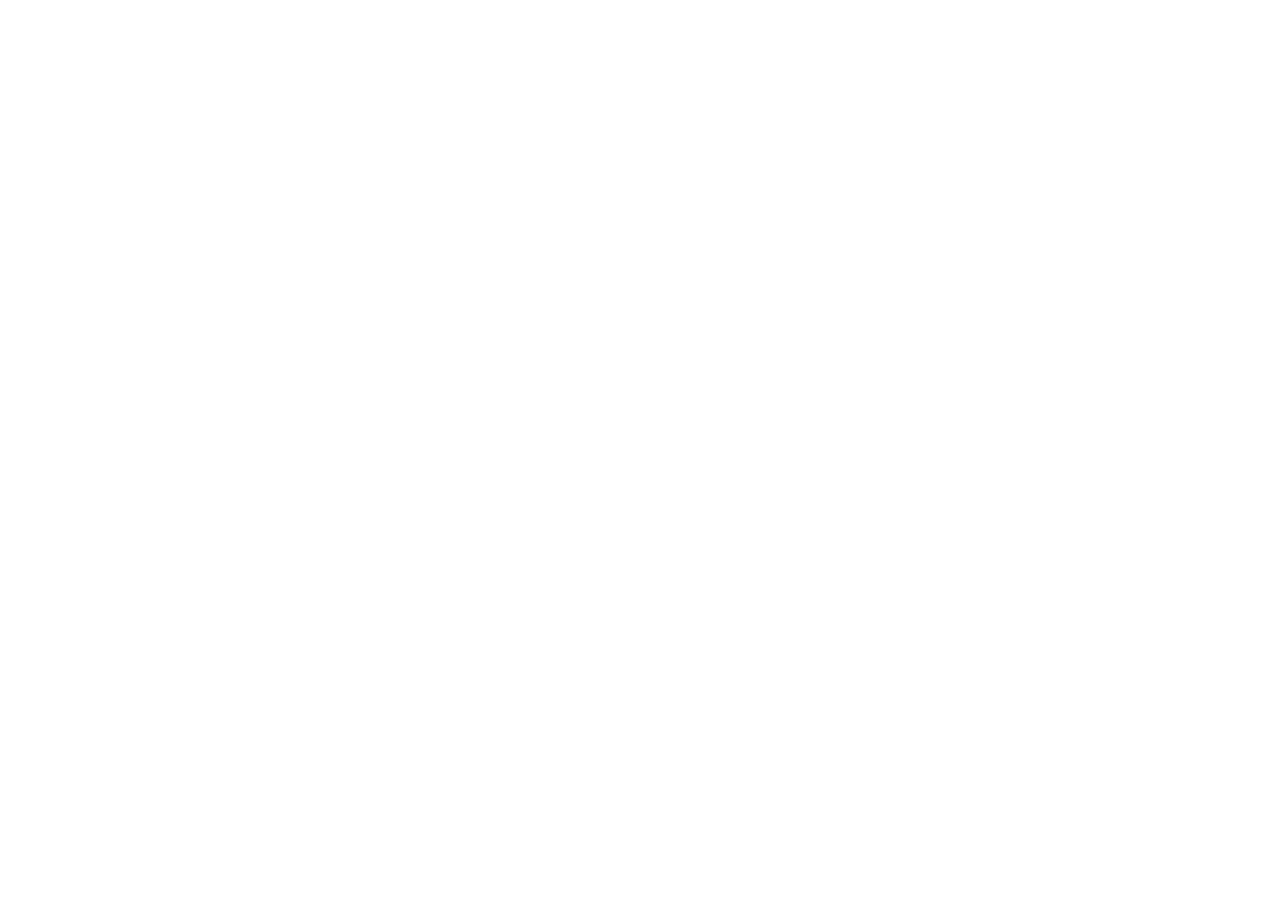
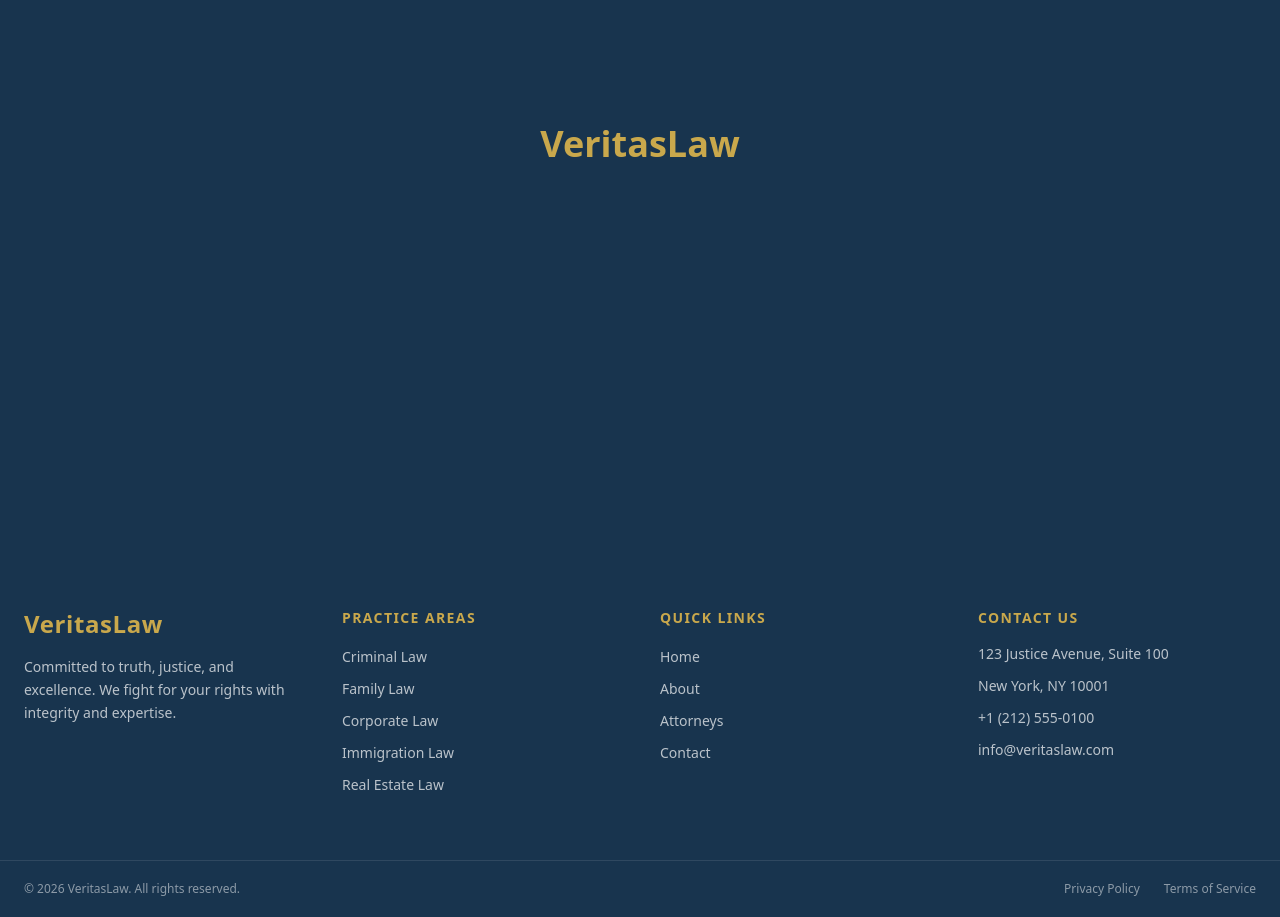
Before and after one commit to mihahaj-ul/veritas-law, a Next.js app: page / in a window 1280 px wide. Shown: the part 320-1237 px from the top of the page. Before the commit the page ends 800 px from the top, so only its background shows below. Built offline with nearby package versions, Linux system fonts and the light colour scheme.

Commit message:
add Footer component with practice areas, links and contact info

```diff
--- a/src/app/layout.tsx
+++ b/src/app/layout.tsx
@@ -1,17 +1,19 @@
-import Navbar from '@/components/layout/Navbar'
-import './globals.css'
+import Navbar from "@/components/layout/Navbar";
+import Footer from "@/components/layout/Footer";
+import "./globals.css";
 
 export default function RootLayout({
   children,
 }: {
-  children: React.ReactNode
+  children: React.ReactNode;
 }) {
   return (
     <html lang="en">
       <body>
         <Navbar />
-        {children}
+        <main>{children}</main>
+        <Footer />
       </body>
     </html>
-  )
+  );
 }
--- a/src/app/page.tsx
+++ b/src/app/page.tsx
@@ -1,7 +1,7 @@
 export default function Home() {
   return (
-    <main>
-      <h1>VeritasLaw</h1>
-    </main>
-  )
+    <div className="bg-navy min-h-screen flex items-center justify-center">
+      <h1 className="text-gold text-4xl font-bold">VeritasLaw</h1>
+    </div>
+  );
 }
--- a/src/components/layout/Footer.tsx
+++ b/src/components/layout/Footer.tsx
@@ -1,3 +1,124 @@
-export default function page() {
-  return <div></div>
+import Link from "next/link";
+
+const practiceAreas = [
+  "Criminal Law",
+  "Family Law",
+  "Corporate Law",
+  "Immigration Law",
+  "Real Estate Law",
+];
+
+const quickLinks = [
+  { label: "Home", href: "/" },
+  { label: "About", href: "/about" },
+  { label: "Attorneys", href: "/attorneys" },
+  { label: "Contact", href: "/contact" },
+];
+
+export default function Footer() {
+  return (
+    <footer className="bg-navy text-white">
+      {/* Main Footer */}
+      <div className="max-w-7xl mx-auto px-6 py-16 grid grid-cols-1 md:grid-cols-4 gap-10">
+        {/* Brand Column */}
+        <div className="md:col-span-1">
+          <h2 className="text-gold text-2xl font-bold tracking-wide mb-4">
+            VeritasLaw
+          </h2>
+          <p className="text-sm text-white/70 leading-relaxed">
+            Committed to truth, justice, and excellence. We fight for your
+            rights with integrity and expertise.
+          </p>
+        </div>
+
+        {/* Practice Areas */}
+        <div>
+          <h3 className="text-gold text-sm font-semibold uppercase tracking-widest mb-4">
+            Practice Areas
+          </h3>
+          <ul className="space-y-2">
+            {practiceAreas.map((area) => (
+              <li key={area}>
+                <Link
+                  href="/practice-areas"
+                  className="text-sm text-white/70 hover:text-gold transition-colors duration-200"
+                >
+                  {area}
+                </Link>
+              </li>
+            ))}
+          </ul>
+        </div>
+
+        {/* Quick Links */}
+        <div>
+          <h3 className="text-gold text-sm font-semibold uppercase tracking-widest mb-4">
+            Quick Links
+          </h3>
+          <ul className="space-y-2">
+            {quickLinks.map((link) => (
+              <li key={link.href}>
+                <Link
+                  href={link.href}
+                  className="text-sm text-white/70 hover:text-gold transition-colors duration-200"
+                >
+                  {link.label}
+                </Link>
+              </li>
+            ))}
+          </ul>
+        </div>
+
+        {/* Contact Info */}
+        <div>
+          <h3 className="text-gold text-sm font-semibold uppercase tracking-widest mb-4">
+            Contact Us
+          </h3>
+          <ul className="space-y-3 text-sm text-white/70">
+            <li>123 Justice Avenue, Suite 100</li>
+            <li>New York, NY 10001</li>
+            <li>
+              <a
+                href="tel:+12125550100"
+                className="hover:text-gold transition-colors duration-200"
+              >
+                +1 (212) 555-0100
+              </a>
+            </li>
+            <li>
+              <a
+                href="mailto:info@veritaslaw.com"
+                className="hover:text-gold transition-colors duration-200"
+              >
+                info@veritaslaw.com
+              </a>
+            </li>
+          </ul>
+        </div>
+      </div>
+
+      {/* Bottom Bar */}
+      <div className="border-t border-white/10">
+        <div className="max-w-7xl mx-auto px-6 py-5 flex flex-col md:flex-row items-center justify-between gap-3">
+          <p className="text-xs text-white/50">
+            © {new Date().getFullYear()} VeritasLaw. All rights reserved.
+          </p>
+          <div className="flex gap-6">
+            <Link
+              href="#"
+              className="text-xs text-white/50 hover:text-gold transition-colors duration-200"
+            >
+              Privacy Policy
+            </Link>
+            <Link
+              href="#"
+              className="text-xs text-white/50 hover:text-gold transition-colors duration-200"
+            >
+              Terms of Service
+            </Link>
+          </div>
+        </div>
+      </div>
+    </footer>
+  );
 }
```
Also changed, not shown: src/components/layout/Navbar.tsx (+21 -17 lines).
